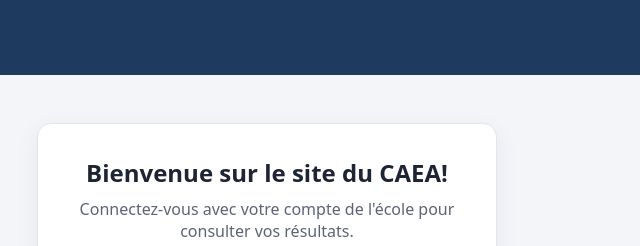
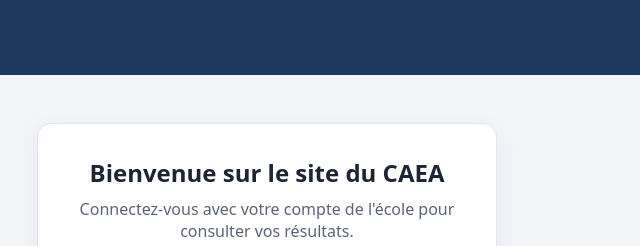
Before and after one commit to Codinglynks/caea, a plain HTML site: page index.html in a window 1280 px wide. Shown: the top 246 px of the page, 373-1013 px from the left. Drawn offline with Linux system fonts and the light colour scheme; a script that the page names is missing.

Commit message:
Update index.html

```diff
--- a/index.html
+++ b/index.html
@@ -76,7 +76,7 @@ window.Shake = Shake;
     <!-- View shown when the page opens: welcome text and Google button. -->
     <div id="view-signin">
       <!-- Main heading. -->
-      <h1>Bienvenue sur le site du CAEA!</h1>
+      <h1>Bienvenue sur le site du CAEA</h1>
       <!-- Explanation under the heading (grey text). -->
       <p class="lead">Connectez-vous avec votre compte de l'école pour consulter vos résultats.</p>
       <!-- Centres the Google button. -->
```
